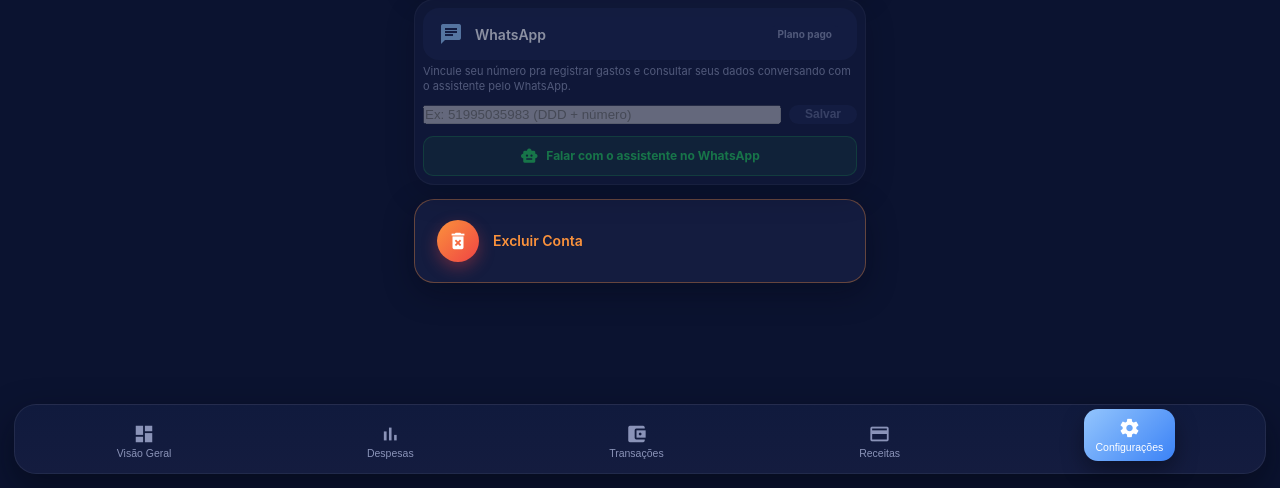
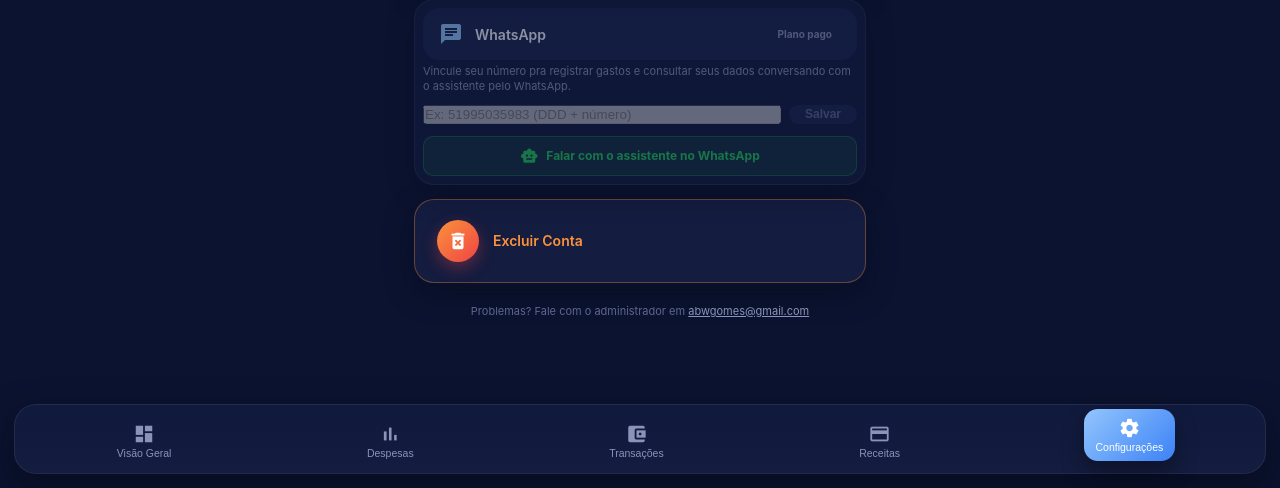
Before and after one commit to AbnerGomes/my-finances-app, a Flask app: page /configuracoes in a window 1280 px wide. Shown: the part 312-800 px from the top of the page. Run offline with Flask 3, Linux system fonts and the light colour scheme; the visitor is signed in with stand-in values (Sample User, id 1); data that the repository does not hold is empty; some libraries are stand-ins or nearby versions.

Commit message:
feat: adiciona contato do administrador no rodape de Configuracoes

```diff
--- a/static/css/config.css
+++ b/static/css/config.css
@@ -293,6 +293,24 @@
   transform: translateX(-50%) translateY(0);
 }
 
+/* Aviso de contato/suporte, rodapé de Configurações */
+.contato-suporte {
+  text-align: center;
+  font-size: 11px;
+  color: var(--dna-text-faint, var(--dna-text-dim));
+  margin: 20px 0 4px;
+  line-height: 1.5;
+}
+
+.contato-suporte a {
+  color: var(--dna-text-dim);
+  text-decoration: underline;
+}
+
+.contato-suporte a:hover {
+  color: var(--dna-text);
+}
+
 /* Responsivo (mobile first) */
 @media (max-width: 400px) {
 .modal-content {
--- a/templates/configuracoes.html
+++ b/templates/configuracoes.html
@@ -174,6 +174,11 @@
         <span class="danger-label">Excluir Conta</span>
       </div>
     </div>
+
+    <p class="contato-suporte">
+      Problemas? Fale com o administrador em
+      <a href="mailto:abwgomes@gmail.com">abwgomes@gmail.com</a>
+    </p>
   </div>
 
 
```
